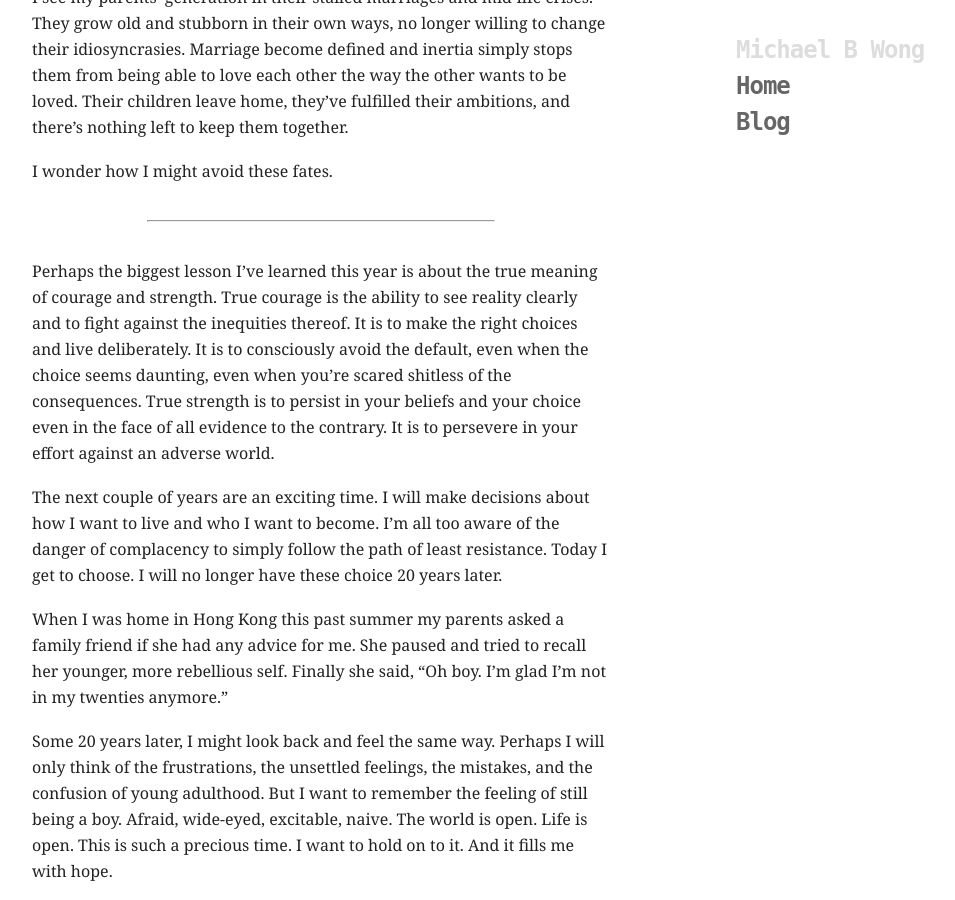
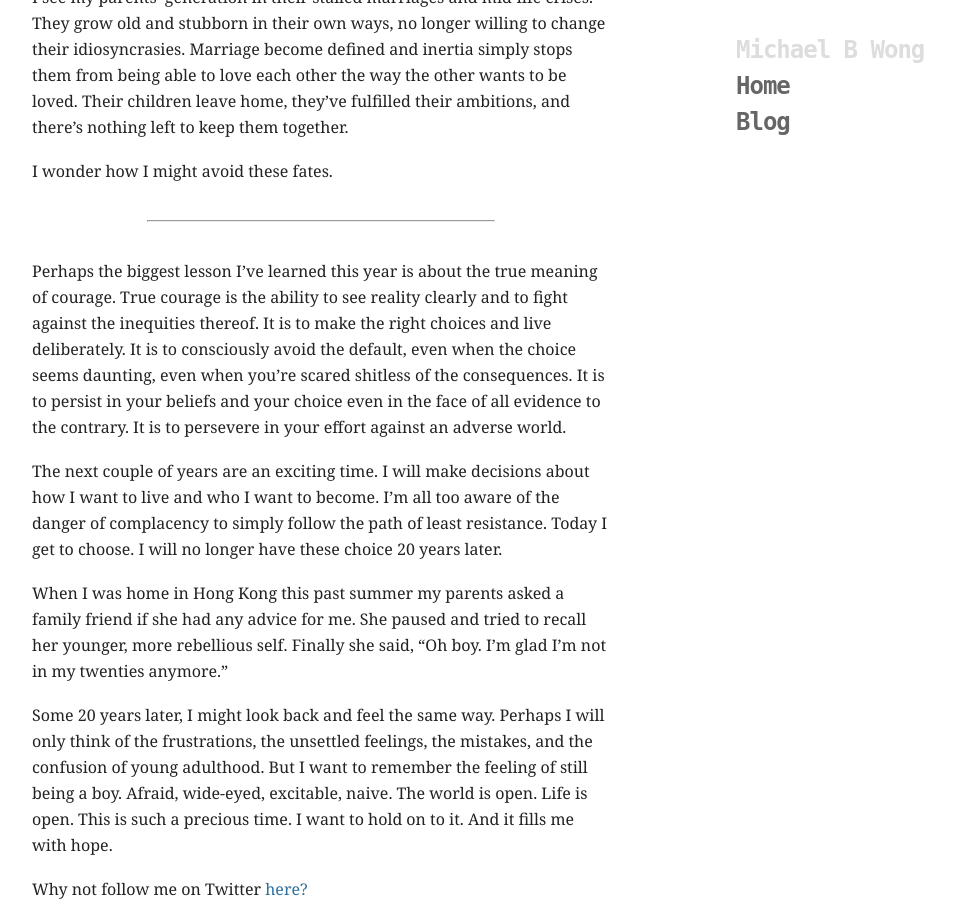
Before and after one commit to mbwong/mbwong.github.com, a Jekyll site: the page built from _posts/2012-11-11-turning-23.md, in a window 1280 px wide and 900 px high, scrolled down 2552 px. Shown: the whole window, without its empty margins (160-1115 px from the left). Built offline with Jekyll 4.4.1, drawn with Linux system fonts in a browser that asks for light colours.

Commit message:
Update _posts/2012-11-11-turning-23.md

```diff
--- a/_posts/2012-11-11-turning-23.md
+++ b/_posts/2012-11-11-turning-23.md
@@ -48,7 +48,7 @@
 
 * * *
 
-Perhaps the biggest lesson I've learned this year is about the true meaning of courage and strength. True courage is the ability to see reality clearly and to fight against the inequities thereof. It is to make the right choices and live deliberately. It is to consciously avoid the default, even when the choice seems daunting, even when you're scared shitless of the consequences. True strength is to persist in your beliefs and your choice even in the face of all evidence to the contrary. It is to persevere in your effort against an adverse world.
+Perhaps the biggest lesson I've learned this year is about the true meaning of courage. True courage is the ability to see reality clearly and to fight against the inequities thereof. It is to make the right choices and live deliberately. It is to consciously avoid the default, even when the choice seems daunting, even when you're scared shitless of the consequences. It is to persist in your beliefs and your choice even in the face of all evidence to the contrary. It is to persevere in your effort against an adverse world.
 
 The next couple of years are an exciting time. I will make decisions about how I want to live and who I want to become. I'm all too aware of the danger of complacency to simply follow the path of least resistance. Today I get to choose. I will no longer have these choice 20 years later.
 
```
